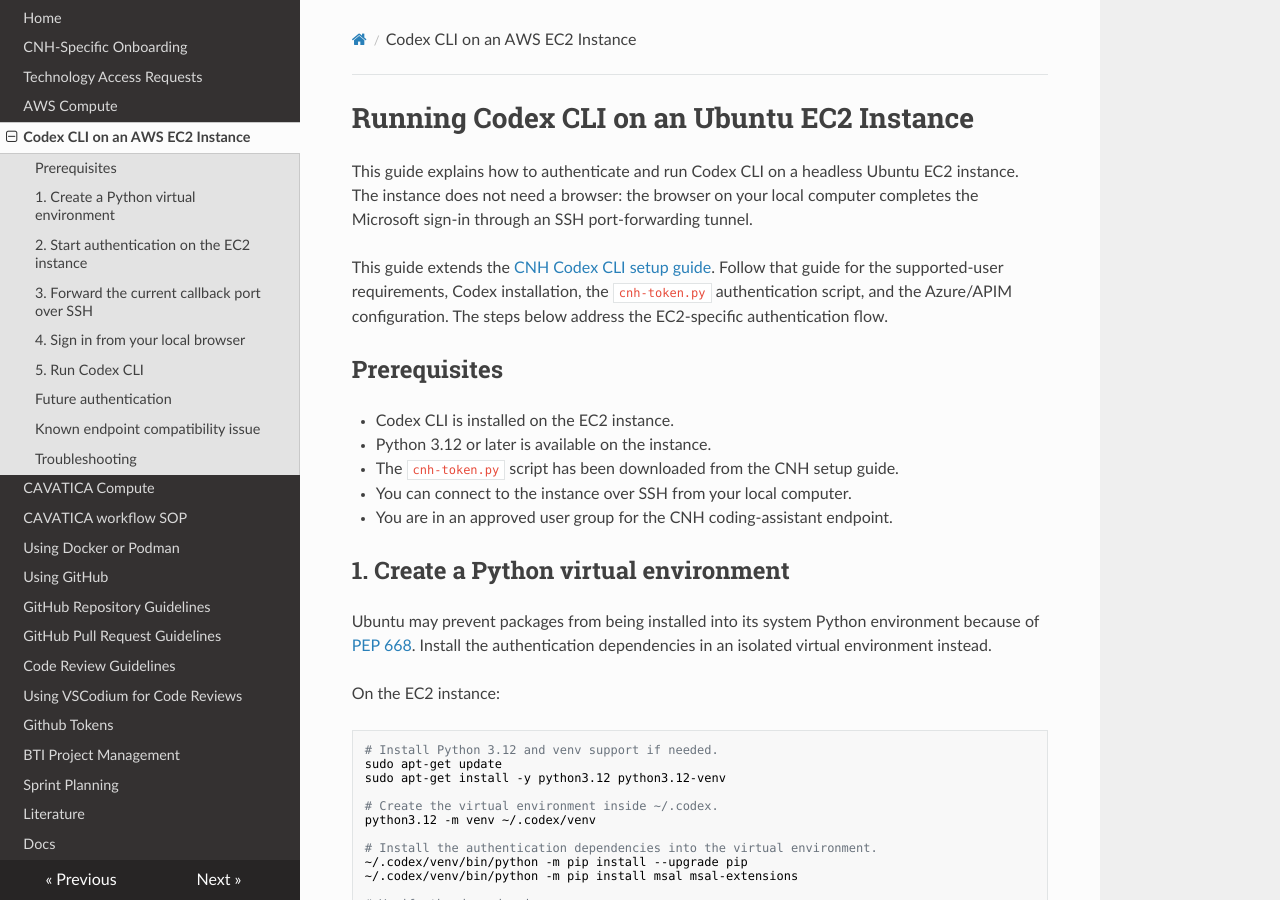
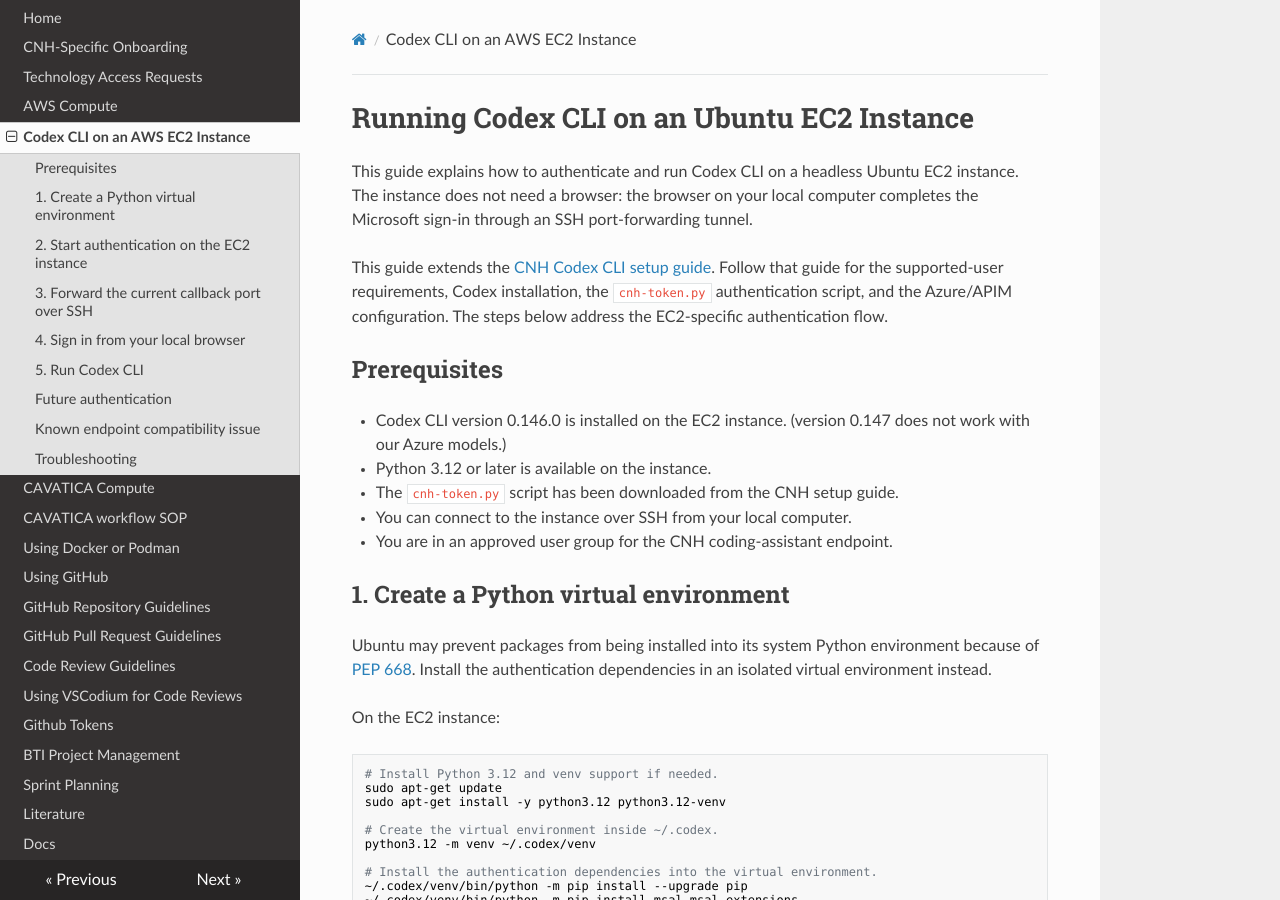
Before and after one commit to childrens-bti/bti-bfx-docs, an MkDocs documentation site: the page built from docs/codex-cli-ec2.md, in a window 1280 px wide and 900 px high. Built offline with MkDocs 1.6.1, drawn with Linux system fonts in a browser that asks for light colours; nearby versions of some CDN libraries.

Commit message:
mentioned Codex CLI version 0.146 should be installed

```diff
--- a/docs/codex-cli-ec2.md
+++ b/docs/codex-cli-ec2.md
@@ -11,7 +11,7 @@
 
 ## Prerequisites
 
-- Codex CLI is installed on the EC2 instance.
+- Codex CLI version 0.146.0 is installed on the EC2 instance. (version 0.147 does not work with our Azure models.)
 - Python 3.12 or later is available on the instance.
 - The `cnh-token.py` script has been downloaded from the CNH setup guide.
 - You can connect to the instance over SSH from your local computer.
```
